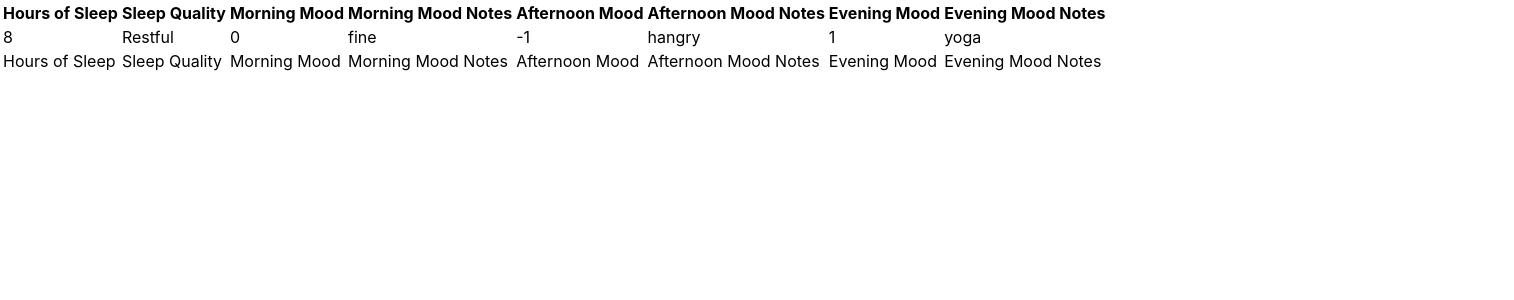
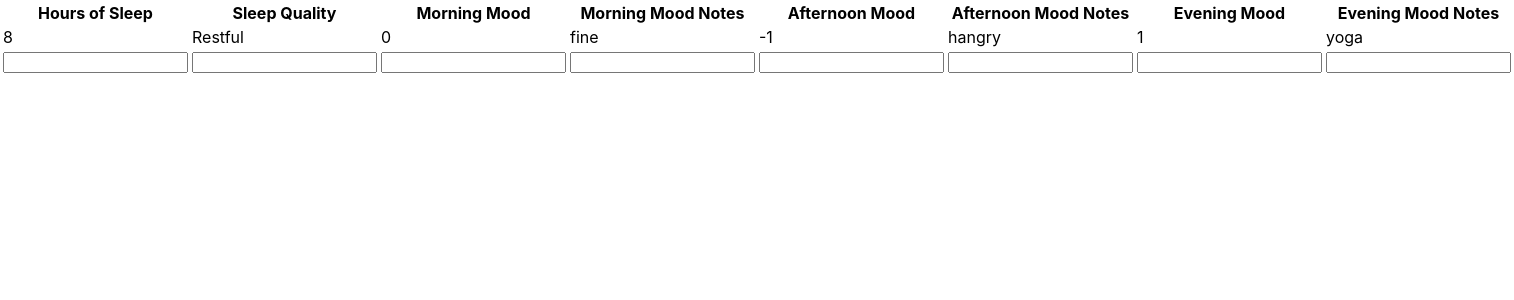
Before and after one commit to deakolt/thatsamood, a React (Create React App) app: page / in a window 1280 px wide. Shown: the top 300 px of the page, 1514 px wide, since content can reach past the window. Built offline with nearby package versions, Linux system fonts and the light colour scheme.

Commit message:
add day form fields

```diff
--- a/src/components/DayForm.tsx
+++ b/src/components/DayForm.tsx
@@ -1,14 +1,55 @@
+import { useState } from 'react'
+
+import { Day, SleepQuality, MoodValue } from '../types'
+import { upsertDay } from '../redux/actions'
+
 export const DayForm = () => {
+	const [sleep, setSleep] = useState<number>()
+	const [sleepQuality, setSleepQuality] = useState<SleepQuality>()
+
+	const [morningMood, setMorning] = useState<MoodValue>()
+	const [morningCheckin, setMorningCheckin] = useState<string>()
+
+	const [afternoonMood, setAfternoon] = useState<MoodValue>()
+	const [afternoonCheckin, setAfternoonCheckin] = useState<string>()
+
+	const [eveningMood, setEvening] = useState<MoodValue>()
+	const [eveningCheckin, setEveningCheckin] = useState<string>()
+
 	return (
-		<tr>
-			<td>Hours of Sleep</td>
-			<td>Sleep Quality</td>
-			<td>Morning Mood</td>
-			<td>Morning Mood Notes</td>
-			<td>Afternoon Mood</td>
-			<td>Afternoon Mood Notes</td>
-			<td>Evening Mood</td>
-			<td>Evening Mood Notes</td>
-		</tr>
+			<tr>
+				<td><input
+					type="number"
+					value={sleep}
+				/></td>
+				<td><input
+					type="number"
+					value={sleepQuality}
+				/></td>
+				<td><input
+					type="number"
+					value={morningMood}
+				/></td>
+				<td><input
+					type="number"
+					value={morningCheckin}
+				/></td>
+				<td><input
+					type="number"
+					value={afternoonMood}
+				/></td>
+				<td><input
+					type="number"
+					value={afternoonCheckin}
+				/></td>
+				<td><input
+					type="number"
+					value={eveningMood}
+				/></td>
+				<td><input
+					type="number"
+					value={eveningCheckin}
+				/></td>
+			</tr>
 	)
 }
--- a/src/components/DayRow.tsx
+++ b/src/components/DayRow.tsx
@@ -8,11 +8,11 @@ export const DayRow = (props: DayRowProps) => {
 	const {
 		sleep,
 		sleepQuality,
-		morning,
+		morningMood,
 		morningCheckin,
-		afternoon,
+		afternoonMood,
 		afternoonCheckin,
-		evening,
+		eveningMood,
 		eveningCheckin
 	} = props.day
 
@@ -20,11 +20,11 @@ export const DayRow = (props: DayRowProps) => {
 		<tr>
 			<td>{sleep}</td>
 			<td>{sleepQuality}</td>
-			<td>{morning}</td>
+			<td>{morningMood}</td>
 			<td>{morningCheckin}</td>
-			<td>{afternoon}</td>
+			<td>{afternoonMood}</td>
 			<td>{afternoonCheckin}</td>
-			<td>{evening}</td>
+			<td>{eveningMood}</td>
 			<td>{eveningCheckin}</td>
 		</tr>
 	)
--- a/src/redux/actions.ts
+++ b/src/redux/actions.ts
@@ -2,5 +2,4 @@ import { createAction } from '@reduxjs/toolkit'
 
 import { Day } from '../types'
 
-
-export const addDay = createAction<Day>('ADD_DAY')
+export const upsertDay = createAction<Day>('UPSERT_DAY')
--- a/src/redux/reducer.ts
+++ b/src/redux/reducer.ts
@@ -1,24 +1,24 @@
 import { createReducer } from '@reduxjs/toolkit'
 
 import { RootState } from '../types'
-import { addDay } from './actions'
+import { upsertDay } from './actions'
 
 const initialState: RootState = {
 	days: [{
 		sleep: 8,
 		sleepQuality: 'Restful',
-		morning: 0,
+		morningMood: 0,
 		morningCheckin: 'fine',
-		afternoon: -1,
+		afternoonMood: -1,
 		afternoonCheckin: 'hangry',
-		evening: 1,
+		eveningMood: 1,
 		eveningCheckin: 'yoga'
 
 	}]
 }
 
 export const reducer = createReducer(initialState, (builder) => {
-	builder.addCase(addDay, (state, action) => {
+	builder.addCase(upsertDay, (state, action) => {
 		state.days.push(action.payload)
 	})
 })
--- a/src/types.d.ts
+++ b/src/types.d.ts
@@ -18,12 +18,12 @@ export type Day = {
 	sleep: number
 	sleepQuality: SleepQuality
 
-	morning: MoodValue
+	morningMood: MoodValue
 	morningCheckin: string
 
-	afternoon: MoodValue
+	afternoonMood: MoodValue
 	afternoonCheckin: string
 
-	evening: MoodValue
+	eveningMood: MoodValue
 	eveningCheckin: string
 }
```
